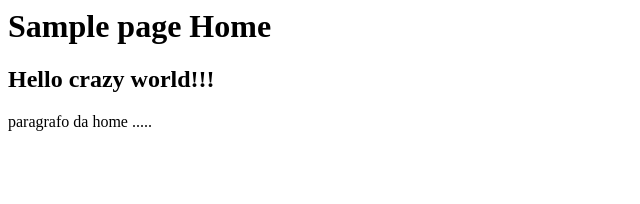
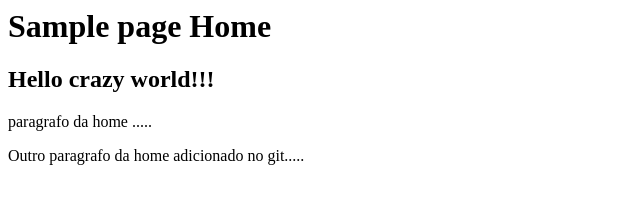
Before and after one commit to claudiopdcgdm/curso_gitGithub, a plain HTML site: page index.html in a window 1280 px wide. Shown: the whole page, without its empty margins (0-640 px from the left). Drawn offline with Linux system fonts and the light colour scheme.

Commit message:
Update index.html

```diff
--- a/index.html
+++ b/index.html
@@ -1,3 +1,4 @@
 <h1>Sample page Home</h1>
 <h2>Hello crazy world!!!</h2>
 <p>paragrafo da home .....</p>
+<p>Outro paragrafo da home adicionado no git.....</p>
```
